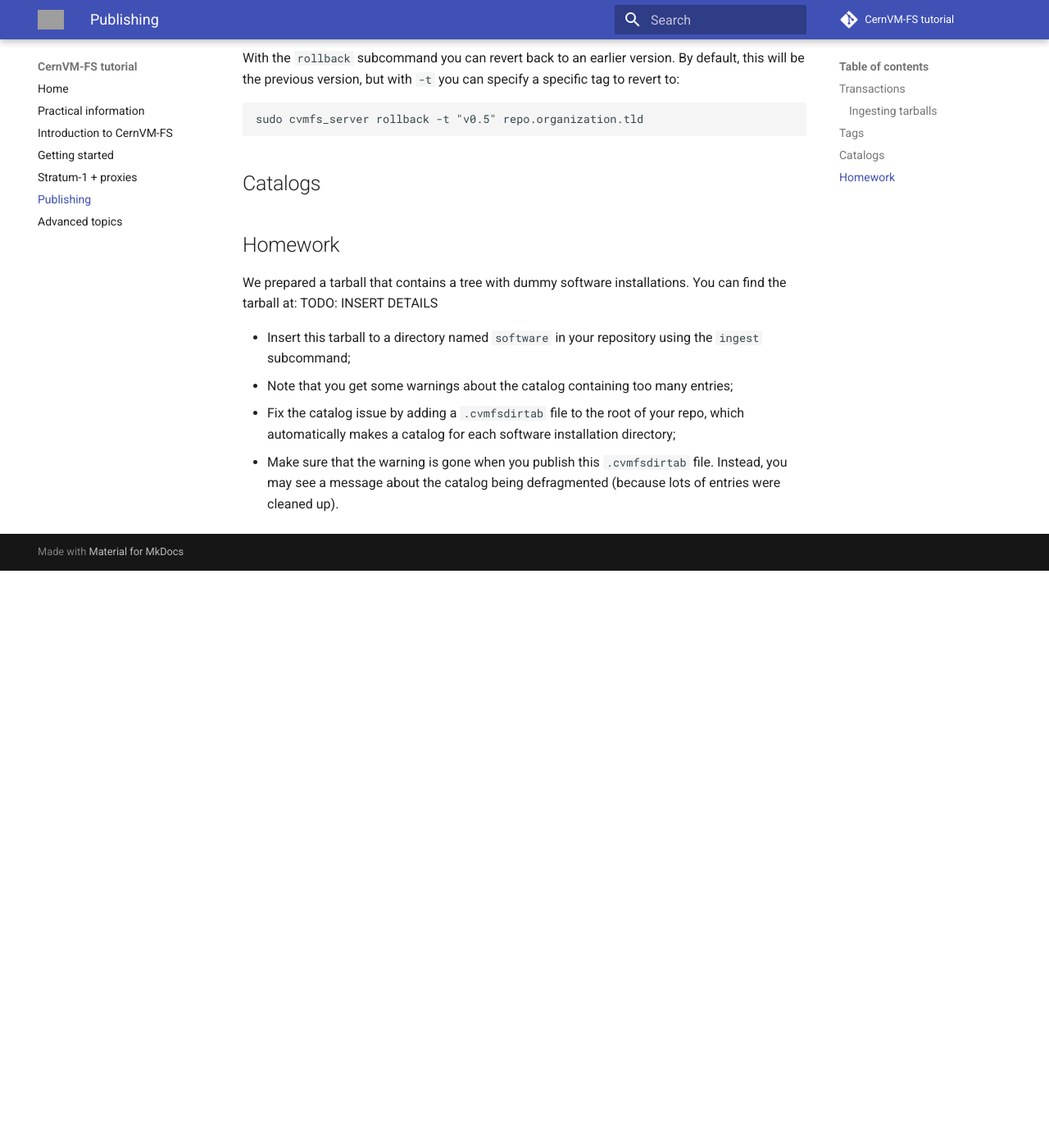
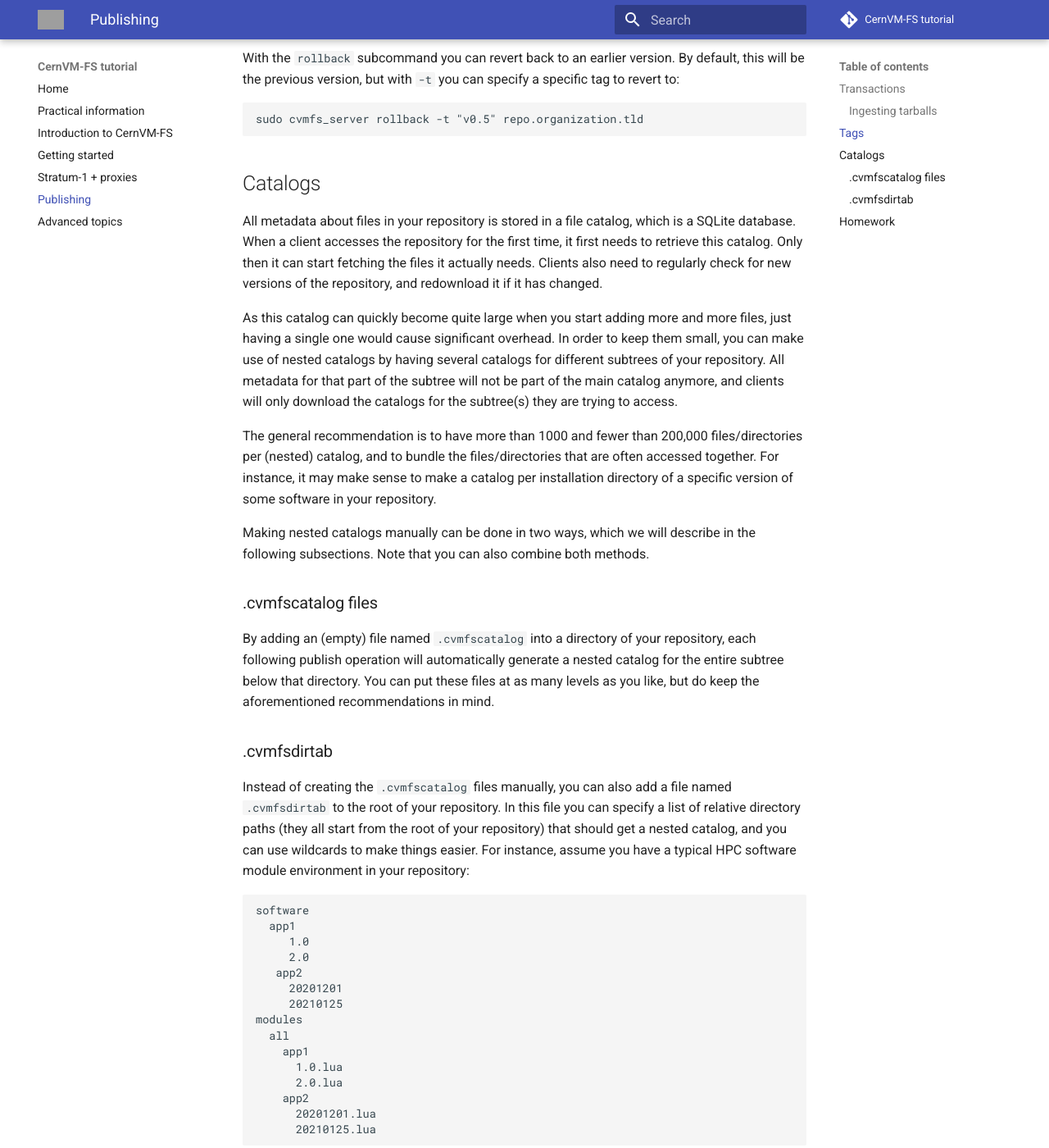
Before and after one commit to cvmfs-contrib/cvmfs-tutorial-2021, an MkDocs documentation site: the page built from docs/04_publishing.md, in a window 1280 px wide and 1400 px high, scrolled down 1554 px. Shown: the whole window at 82% size. Built offline with MkDocs 1.6.1 and Material for MkDocs 9.7.7, drawn with Linux system fonts in a browser that asks for light colours; comment, search, counter and statistics services are not loaded; before the commit the page ends 2250 px from its top, so only the background shows below that; some of the changed text lies outside the part shown; grey boxes are pictures that could not be loaded.

Commit message:
add section about catalogs

````diff
--- a/docs/04_publishing.md
+++ b/docs/04_publishing.md
@@ -56,6 +56,48 @@
 ```
 
 ## Catalogs
+All metadata about files in your repository is stored in a file catalog, which is a SQLite database. When a client accesses the repository for the first time, it first needs to retrieve this catalog. Only then it can start fetching the files it actually needs. Clients also need to regularly check for new versions of the repository, and redownload it if it has changed.
+
+As this catalog can quickly become quite large when you start adding more and more files, just having a single one would cause significant overhead.  In order to keep them small, you can make use of nested catalogs by having several catalogs for different subtrees of your repository. All metadata for that part of the subtree will not be part of the main catalog anymore, and clients will only download the catalogs for the subtree(s) they are trying to access.
+
+The general recommendation is to have more than 1000 and fewer than 200,000 files/directories per (nested) catalog, and to bundle the files/directories that are often accessed together. For instance, it may make sense to make a catalog per installation directory of a specific version of some software in your repository.
+
+Making nested catalogs manually can be done in two ways, which we will describe in the following subsections. Note that you can also combine both methods.
+
+### .cvmfscatalog files
+By adding an (empty) file named `.cvmfscatalog` into a directory of your repository, each following publish operation will automatically generate a nested catalog for the entire subtree below that directory. You can put these files at as many levels as you like, but do keep the aforementioned recommendations in mind.
+
+### .cvmfsdirtab
+Instead of creating the `.cvmfscatalog` files manually, you can also add a file named `.cvmfsdirtab` to the root of your repository. In this file you can specify a list of relative directory paths (they all start from the root of your repository) that should get a nested catalog, and you can use wildcards to make things easier. For instance, assume you have a typical HPC software module environment in your repository:
+```
+software
+  app1
+     1.0
+     2.0
+   app2
+     20201201
+     20210125
+modules
+  all
+    app1
+      1.0.lua
+      2.0.lua
+    app2
+      20201201.lua
+      20210125.lua
+```
+
+For this structure, the `.cvmfsdirtab` may look like:
+```
+# Nested catalog for each version of each application
+/software/*/*
+
+# Nested catalog containing for all modulefiles
+/modules
+```
+
+After you have added this file to your repository, you should see automatically generated `.cvmfscatalog` files in all the specified directories. You can also run `cvmfs_server list-catalogs` to get a full list of all the nested catalogs.
+
 
 ## Homework
 We prepared a tarball that contains a tree with dummy software installations. You can find the tarball at:
````
